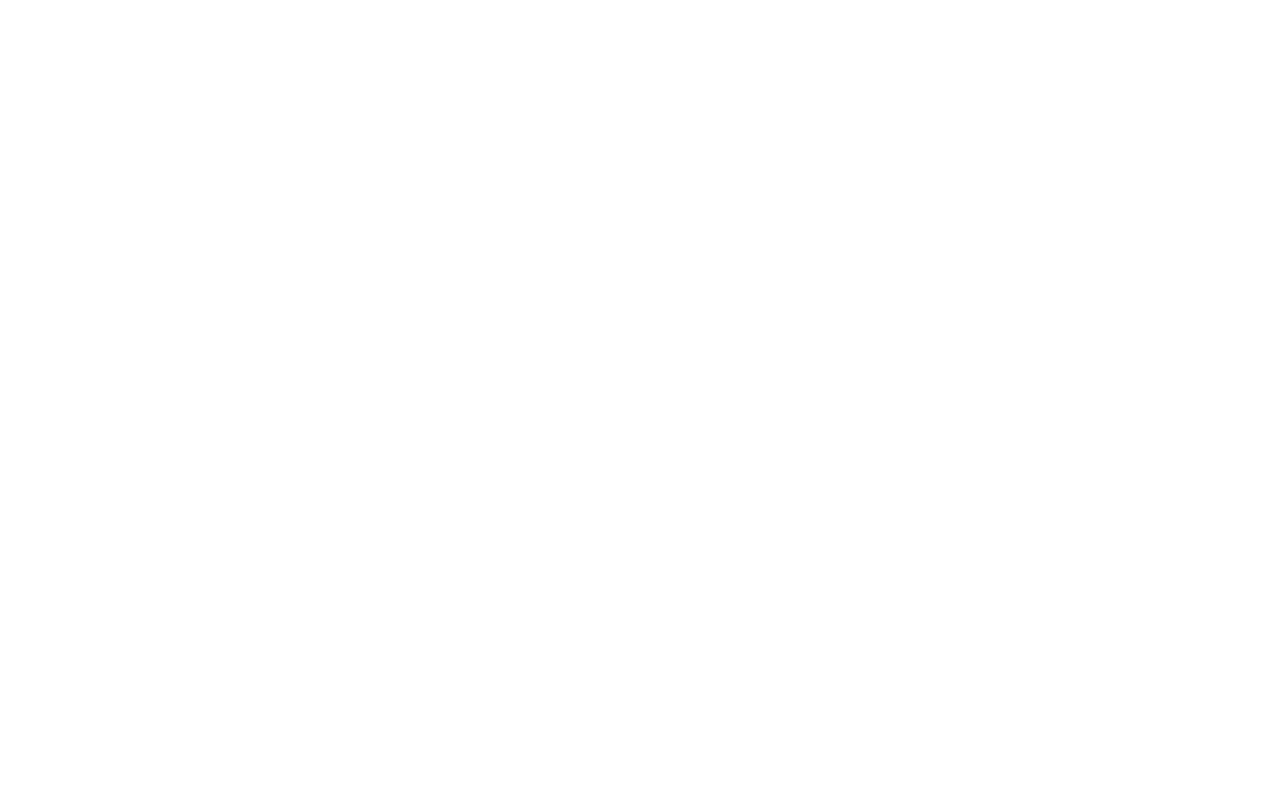
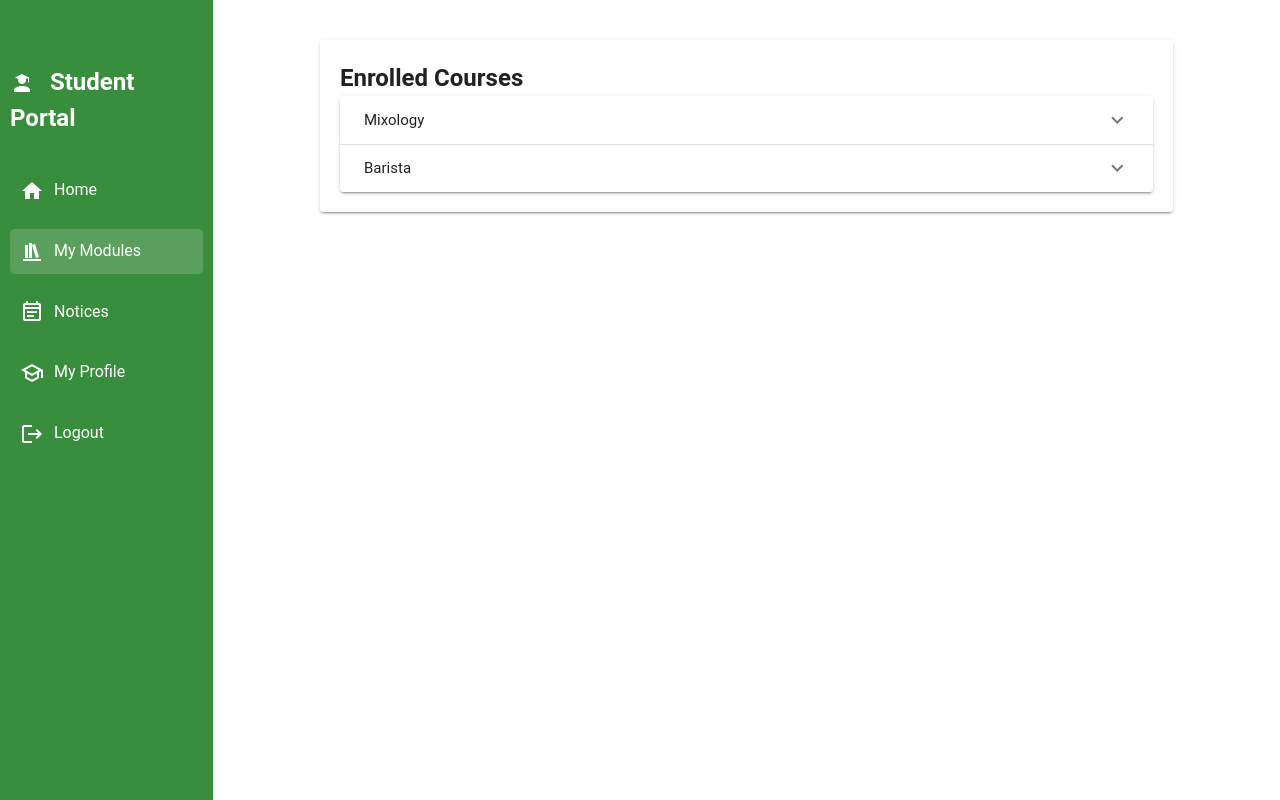
Before and after one commit to rodgersBRY/std_portal_client, a Vue app: page /modules in a window 1280 px wide. Built offline with nearby package versions, Linux system fonts and the light colour scheme.

Commit message:
create the modules page

```diff
--- a/src/components/auth_footer.vue
+++ b/src/components/auth_footer.vue
@@ -1,11 +1,12 @@
 <template>
   <div>
-    <v-avatar size="60" color="orange darken-3" class="mr-5">
-      <v-img :src="require('../assets/logo.webp')"></v-img>
-    </v-avatar>
+      <v-img width="50px" :src="require('../assets/logo.webp')"></v-img>
     <h3>Student Portal</h3>
     <v-divider vertical class="grey lighten-3 mx-10"></v-divider>
-    <p>&copy; {{ year }} Jowam Training Centre <span class="mx-5">--</span> Mawira Corp</p>
+    <p>
+      &copy; {{ year }} Jowam Training Centre
+      <span class="mx-5">--</span> Mawira Corp
+    </p>
   </div>
 </template>
 
--- a/src/components/auth_navbar.vue
+++ b/src/components/auth_navbar.vue
@@ -1,7 +1,15 @@
 <template>
   <v-app-bar flat color="white" class="appbar">
-    <div @click.prevent="$router.push('/')" style="cursor: pointer">
-      <v-img alt="jowam logo"></v-img>
+    <div
+      class="company-logo"
+      @click.prevent="$router.push('/')"
+      style="cursor: pointer"
+    >
+      <img
+        width="50px"
+        :src="require('../assets/logo.webp')"
+        alt="jowam logo"
+      />
       <h1>JowamTC - Student Portal</h1>
     </div>
     <v-spacer></v-spacer>
@@ -12,8 +20,16 @@
   </v-app-bar>
 </template>
 
-<style scoped>
+<style scoped lang="scss">
 .v-toolbar__content {
   padding: 0 3rem;
 }
+
+.company-logo {
+  display: flex;
+  align-items: center;
+  img {
+    margin-right: 1rem;
+  }
+}
 </style>
--- /dev/null
+++ b/src/components/sidenav.vue
@@ -0,0 +1,64 @@
+<template>
+  <v-container class="sidenav green darken-2">
+    <h2 class="app-name">
+      <span
+        ><v-icon color="white" style="margin-right: 10px"
+          >mdi-account-school</v-icon
+        ></span
+      >
+      Student Portal
+    </h2>
+
+    <ul class="nav-links" style="margin-top: 2rem">
+      <router-link class="nav-link" tag="li" exact-active-class="active" to="/"
+        ><span><v-icon color="white">mdi-home</v-icon></span
+        >Home</router-link
+      >
+      <router-link class="nav-link" tag="li" active-class="active" to="/modules"
+        ><span><v-icon color="white">mdi-bookshelf</v-icon></span
+        >My Modules</router-link
+      >
+      <router-link class="nav-link" tag="li" active-class="active" to="#"
+        ><span><v-icon color="white">mdi-calendar-text-outline</v-icon></span
+        >Notices</router-link
+      >
+      <router-link class="nav-link" tag="li" active-class="active" to="#"
+        ><span><v-icon color="white">mdi-school-outline</v-icon></span
+        >My Profile</router-link
+      >
+      <router-link
+        class="nav-link"
+        tag="li"
+        active-class="active"
+        to="/accounts/login"
+        ><span><v-icon color="white">mdi-logout</v-icon></span
+        >Logout</router-link
+      >
+    </ul>
+  </v-container>
+</template>
+
+<style lang="scss" scoped>
+.sidenav {
+  color: white;
+  height: 100vh;
+  padding: 4rem 10px 0 10px;
+  .nav-links {
+    list-style: none;
+    padding: 0;
+    .nav-link {
+      padding: 10px;
+      margin: 1rem 0;
+      cursor: pointer;
+      border-radius: 5px;
+      &:hover,
+      &.active {
+        background: rgb(225, 225, 225, 0.2);
+      }
+      span {
+        margin-right: 10px;
+      }
+    }
+  }
+}
+</style>
--- a/src/main.js
+++ b/src/main.js
@@ -1,14 +1,17 @@
-import Vue from 'vue'
-import App from './App.vue'
-import store from './store'
-import router from './router'
-import vuetify from './plugins/vuetify'
+import Vue from "vue";
+import App from "./App.vue";
+import store from "./store";
+import router from "./router";
+import vuetify from "./plugins/vuetify";
+import Sidenav from "./components/sidenav.vue";
 
-Vue.config.productionTip = false
+Vue.config.productionTip = false;
+
+Vue.component("sidenav", Sidenav);
 
 new Vue({
   store,
   router,
   vuetify,
-  render: h => h(App)
-}).$mount('#app')
+  render: (h) => h(App),
+}).$mount("#app");
--- a/src/router/index.js
+++ b/src/router/index.js
@@ -25,6 +25,11 @@ const routes = [
     name: "Login",
     component: () => import("../views/auth/Login.vue"),
   },
+  {
+    path: "/modules",
+    name: "Modules",
+    component: () => import("../views/Modules.vue"),
+  },
 ];
 
 const router = new VueRouter({
--- a/src/views/Home.vue
+++ b/src/views/Home.vue
@@ -1,42 +1,8 @@
 <template>
   <div class="home">
-    <v-container class="sidenav green darken-2">
-      <h2 class="app-name">
-        <span
-          ><v-icon color="white" style="margin-right: 10px"
-            >mdi-account-school</v-icon
-          ></span
-        >
-        Student Portal
-      </h2>
-
-      <ul class="nav-links" style="margin-top: 2rem">
-        <router-link
-          class="nav-link"
-          tag="li"
-          exact-active-class="active"
-          to="/"
-          ><span><v-icon color="white">mdi-home</v-icon></span
-          >Home</router-link
-        >
-        <router-link class="nav-link" tag="li" active-class="active" to="#"
-          ><span><v-icon color="white">mdi-bookshelf</v-icon></span
-          >My Modules</router-link
-        >
-        <router-link class="nav-link" tag="li" active-class="active" to="#"
-          ><span><v-icon color="white">mdi-calendar-text-outline</v-icon></span
-          >Notices</router-link
-        >
-        <router-link class="nav-link" tag="li" active-class="active" to="#"
-          ><span><v-icon color="white">mdi-school-outline</v-icon></span
-          >My Profile</router-link
-        >
-        <router-link class="nav-link" tag="li" active-class="active" to="/accounts/login"
-          ><span><v-icon color="white">mdi-logout</v-icon></span
-          >Logout</router-link
-        >
-      </ul>
-    </v-container>
+    <header>
+      <sidenav />
+    </header>
 
     <main>
       <h1>Dashboard</h1>
@@ -54,7 +20,10 @@
           <v-card-text>{{ cat.text }}</v-card-text>
           <v-card-actions>
             <v-spacer />
-            <v-btn outlined color="green darken-3" style="text-transform: capitalize"
+            <v-btn
+              outlined
+              color="green darken-3"
+              style="text-transform: capitalize"
               >{{ cat.btnText
               }}<span>
                 <v-icon>mdi-arrow-right</v-icon>
@@ -101,29 +70,8 @@ export default {
 <style lang="scss" scoped>
 .home {
   display: flex;
-
-  .sidenav {
-    color: white;
-    height: 100vh;
-    padding: 4rem 10px 0 10px;
+  header {
     flex: 1;
-    .nav-links {
-      list-style: none;
-      padding: 0;
-      .nav-link {
-        padding: 10px;
-        margin: 1rem 0;
-        cursor: pointer;
-        border-radius: 5px;
-        &:hover,
-        &.active {
-          background: rgb(225, 225, 225, 0.2);
-        }
-        span {
-          margin-right: 10px;
-        }
-      }
-    }
   }
 
   main {
--- /dev/null
+++ b/src/views/Modules.vue
@@ -0,0 +1,95 @@
+<template>
+  <div class="modules">
+    <header>
+      <sidenav />
+    </header>
+
+    <main>
+      <section class="content">
+        <v-card width="80%" class="pa-5 mt-10">
+          <h1>Enrolled Courses</h1>
+
+          <v-expansion-panels focusable>
+            <v-expansion-panel v-for="(mdl, i) in modules" :key="i">
+              <v-expansion-panel-header>{{
+                mdl.title
+              }}</v-expansion-panel-header>
+              <v-expansion-panel-content class="pa-4">
+                <p v-for="(topic, i) in mdl.topics" :key="i">{{ topic }}</p>
+              </v-expansion-panel-content>
+            </v-expansion-panel>
+          </v-expansion-panels>
+        </v-card>
+      </section>
+    </main>
+  </div>
+</template>
+
+<script>
+export default {
+  data() {
+    return {
+      modules: [
+        {
+          title: "Mixology",
+          topics: ["Introduction to Mixology", "Tasting and Mixing"],
+        },
+        {
+          title: "Barista",
+          topics: [
+            "Introduction to Barista",
+            "Grading coffee beans",
+            "Understanding different coffee blends",
+          ],
+        },
+      ],
+    };
+  },
+
+  methods: {
+    expandAccordion() {
+      this.classList.toggle("active");
+      var panel = this.nextElementSibling;
+      if (panel.style.display === "block") {
+        panel.style.display = "none";
+      } else {
+        panel.style.display = "block";
+      }
+    },
+  },
+};
+</script>
+
+<style lang="scss" scoped>
+.modules {
+  display: flex;
+  header {
+    flex: 1;
+  }
+
+  main {
+    flex: 5;
+    .v-card {
+      margin: auto;
+      .accordion {
+        background: #eee;
+        color: #444;
+        cursor: pointer;
+        padding: 18px;
+        width: 100%;
+        border: none;
+        text-align: left;
+        outline: none;
+        font-size: 15px;
+        transition: display 0.4s ease;
+      }
+
+      .panel {
+        padding: 0 18px;
+        display: none;
+        overflow: hidden;
+      }
+    }
+  }
+}
+</style>
--- a/src/views/auth/RegisterPrompt.vue
+++ b/src/views/auth/RegisterPrompt.vue
@@ -4,7 +4,6 @@
 
     <main>
       <section class="prompt">
-        <!-- <div class="prompt-div"> -->
         <div class="img">
           <v-img
             width="100%"
@@ -29,12 +28,11 @@
               dark
               color="green"
               to="/accounts/signup/student"
-              >Student</v-btn
-            >
+              >Student
+            </v-btn>
             <v-btn depressed to="/accounts/signup/instructor">Instructor</v-btn>
           </div>
         </div>
-        <!-- </div> -->
       </section>
     </main>
   </div>
```
Also changed, not shown: src/assets/logo.webp.
